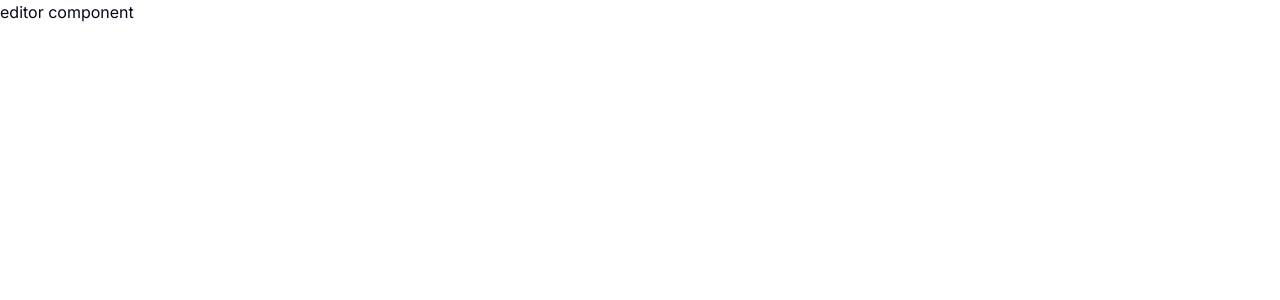
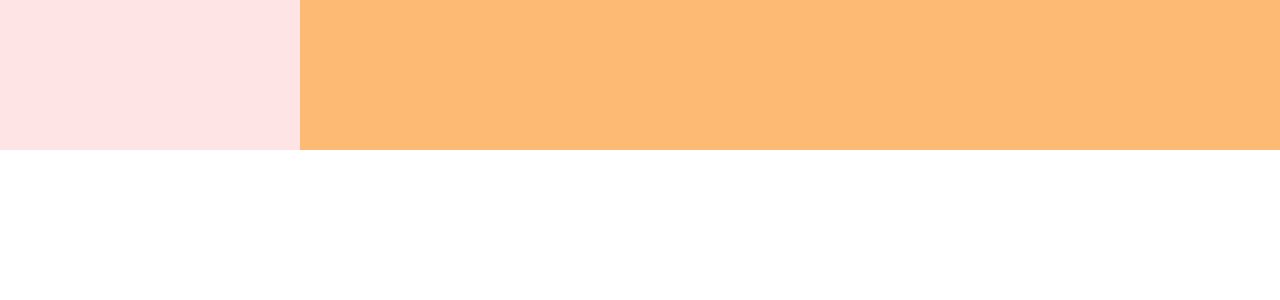
Before and after one commit to Yonn-Yoo/yonva, a Next.js app: page /editor/1 in a window 1280 px wide. Shown: the top 300 px of the page. Built offline with nearby package versions, Linux system fonts and the light colour scheme.

Commit message:
chore: install fabric browser

```diff
--- a/package.json
+++ b/package.json
@@ -12,6 +12,7 @@
     "@radix-ui/react-slot": "^1.1.0",
     "class-variance-authority": "^0.7.0",
     "clsx": "^2.1.1",
+    "fabric": "5.3.0-browser",
     "lucide-react": "^0.428.0",
     "next": "14.2.5",
     "react": "^18",
--- a/src/app/editor/[projectId]/page.tsx
+++ b/src/app/editor/[projectId]/page.tsx
@@ -1,5 +1,5 @@
 import Editor from '@/features/editor/components/editor';
 
-export default function EditorProjectIdPage() {
+export default function EditorPage() {
   return <Editor />;
 }
--- a/src/app/layout.tsx
+++ b/src/app/layout.tsx
@@ -1,12 +1,12 @@
-import type { Metadata } from "next";
-import { Inter } from "next/font/google";
-import "./globals.css";
+import type { Metadata } from 'next';
+import { Inter } from 'next/font/google';
+import './globals.css';
 
-const inter = Inter({ subsets: ["latin"] });
+const inter = Inter({ subsets: ['latin'] });
 
 export const metadata: Metadata = {
-  title: "Create Next App",
-  description: "Generated by create next app",
+  title: 'Create Next App',
+  description: 'Generated by create next app',
 };
 
 export default function RootLayout({
@@ -15,8 +15,8 @@ export default function RootLayout({
   children: React.ReactNode;
 }>) {
   return (
-    <html lang="en">
-      <body className={inter.className}>{children}</body>
+    <html className="h-screen flex flex-col" lang="en">
+      <body className={`${inter.className} grow`}>{children}</body>
     </html>
   );
 }
--- a/src/features/editor/components/editor.tsx
+++ b/src/features/editor/components/editor.tsx
@@ -1,13 +1,23 @@
 'use client';
 
+import { useEffect, useRef } from 'react';
 import useEditor from '../hooks/use-editor';
 
 export default function Editor() {
   const { init } = useEditor();
+  const canvasRef = useRef(null);
+  const containerRef = useRef(null);
+
+  useEffect(() => {
+    init({
+      initialCanvas: '',
+      initialContainer: containerRef.current!,
+    });
+  }, [init]);
 
   return (
-    <div>
-      <span>editor component</span>
+    <div className="bg-orange-300" ref={containerRef}>
+      <canvas className="bg-rose-100" ref={canvasRef} />
     </div>
   );
 }
--- a/src/features/editor/hooks/use-editor.ts
+++ b/src/features/editor/hooks/use-editor.ts
@@ -1,5 +1,13 @@
+import { useCallback } from 'react';
+import { UseEditorInitArgType } from '../types';
+
 export default function useEditor() {
-  const init = () => {};
+  const init = useCallback(
+    ({ initialCanvas, initialContainer }: UseEditorInitArgType) => {
+      console.log('initializing editor...');
+    },
+    []
+  );
 
   return { init };
 }
--- /dev/null
+++ b/src/features/editor/types.ts
@@ -0,0 +1,4 @@
+export type UseEditorInitArgType = {
+  initialCanvas: any;
+  initialContainer: HTMLDivElement;
+};
```
Also changed, not shown: 1 other file (tests, documents, lock files or other folders).
